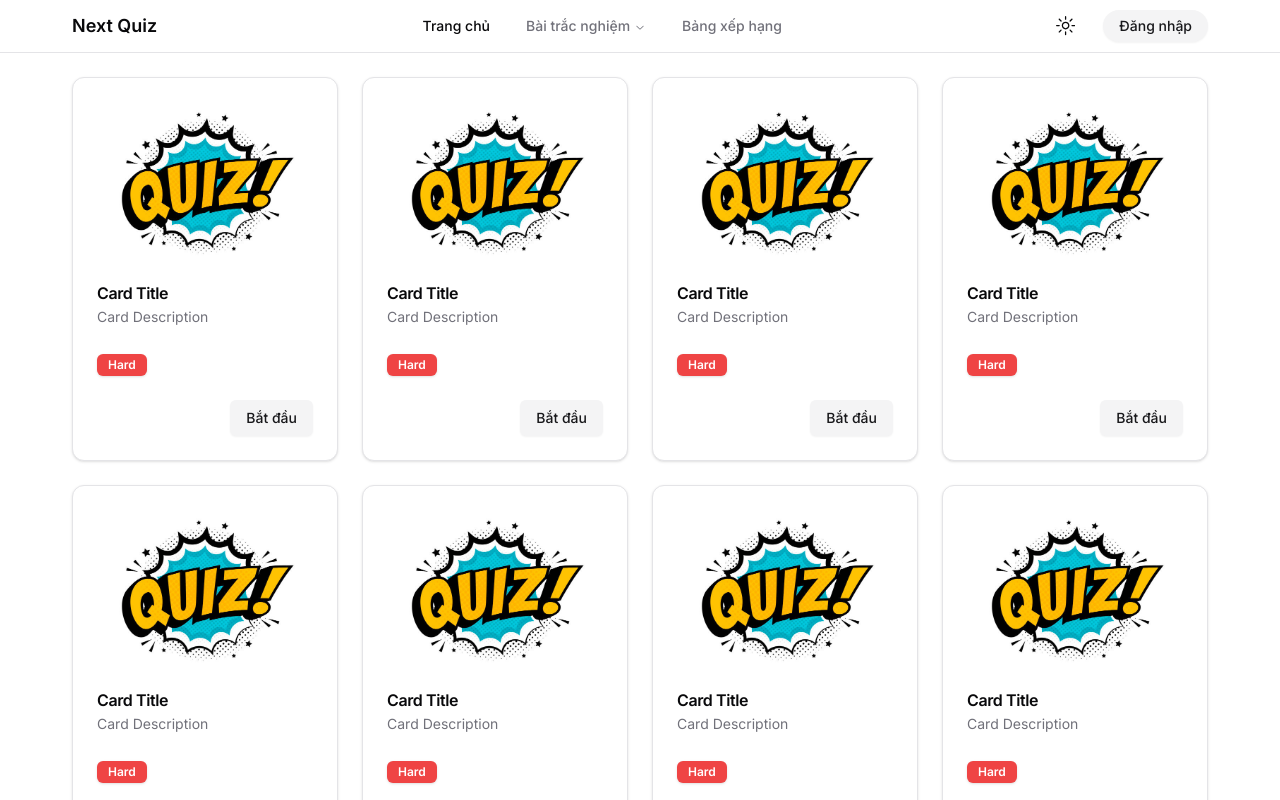
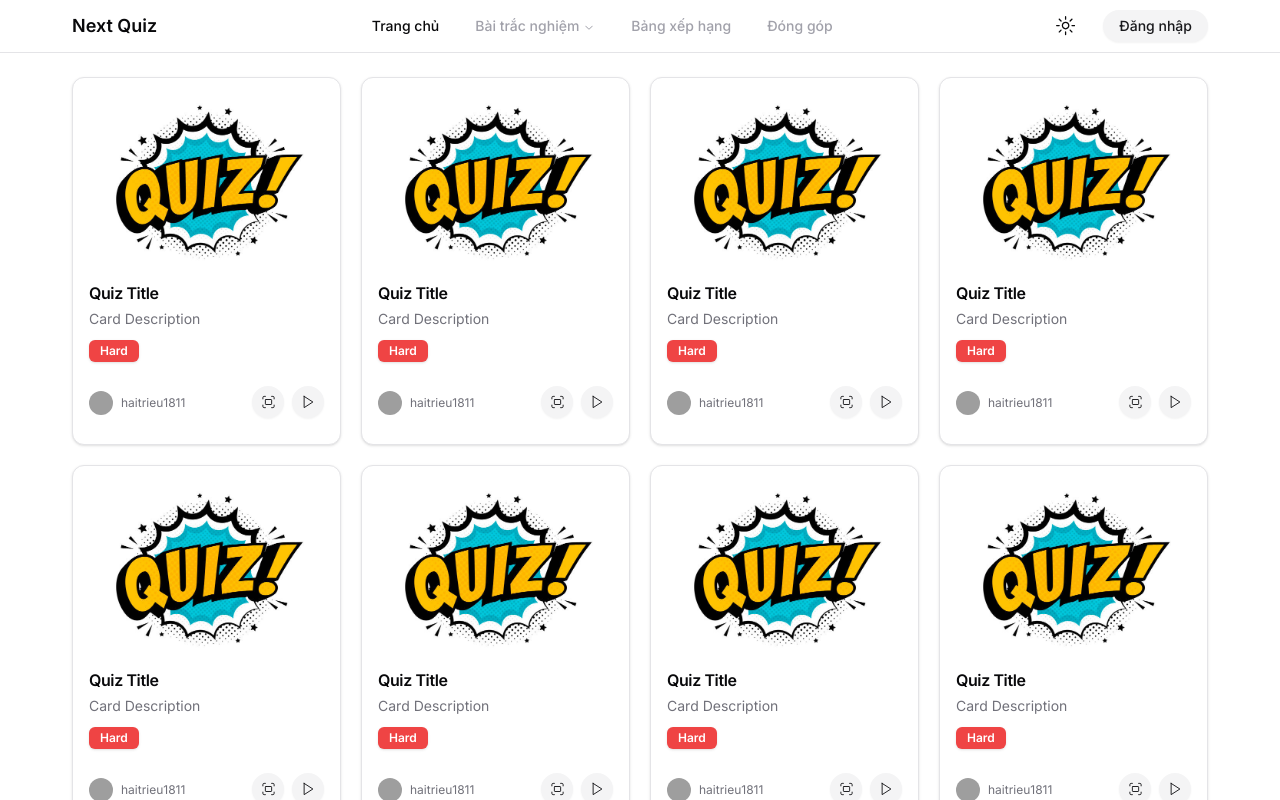
Before and after one commit to haitrieu1811/next-quiz-client, a Next.js app: page / in a window 1280 px wide. Shown: the top 800 px of the page. Built offline with nearby package versions, Linux system fonts and the light colour scheme; grey boxes are pictures that could not be loaded.

Commit message:
Cập nhật giao diện quiz item

```diff
--- a/package.json
+++ b/package.json
@@ -16,6 +16,7 @@
     "@radix-ui/react-label": "^2.0.2",
     "@radix-ui/react-navigation-menu": "^1.1.4",
     "@radix-ui/react-slot": "^1.0.2",
+    "@radix-ui/react-tooltip": "^1.0.7",
     "class-variance-authority": "^0.7.0",
     "classnames": "^2.3.2",
     "clsx": "^2.0.0",
--- a/src/app/(user)/page.tsx
+++ b/src/app/(user)/page.tsx
@@ -4,7 +4,7 @@ import Quiz from "@/components/quiz";
 
 const Home = () => {
   return (
-    <div className="grid grid-cols-12 gap-6 py-6">
+    <div className="grid grid-cols-12 gap-5 py-6">
       {Array(20)
         .fill(0)
         .map((_, index) => (
--- a/src/components/header.tsx
+++ b/src/components/header.tsx
@@ -1,8 +1,8 @@
 "use client";
 
+import classNames from "classnames";
 import Link from "next/link";
 import { usePathname } from "next/navigation";
-import classNames from "classnames";
 
 import {
   NavigationMenu,
@@ -16,7 +16,7 @@ import {
 import PATH from "@/constants/path";
 import AccountDropdown from "./account-dropdown";
 import { ModeToggle } from "./mode-toggle";
-import { Button, buttonVariants } from "./ui/button";
+import { Button } from "./ui/button";
 
 const quizzes: { title: string; href: string; description: string }[] = [
   {
@@ -37,7 +37,7 @@ const isAuthenticated = false;
 const Header = () => {
   const pathname = usePathname();
   return (
-    <header className="sticky top-0 left-0 right-0 bg-background border-b border-b-border">
+    <header className="sticky top-0 left-0 right-0 z-[999] bg-background border-b border-b-border">
       <nav className="container py-2 flex justify-between items-center">
         <Link
           href={PATH.HOME}
@@ -51,7 +51,7 @@ const Header = () => {
               <Link href={PATH.HOME} legacyBehavior passHref>
                 <NavigationMenuLink
                   className={classNames(navigationMenuTriggerStyle(), {
-                    "text-zinc-500": pathname !== PATH.HOME,
+                    "text-zinc-400 dark:text-zinc-500": pathname !== PATH.HOME,
                   })}
                 >
                   Trang chủ
@@ -61,7 +61,7 @@ const Header = () => {
             <NavigationMenuItem>
               <NavigationMenuTrigger
                 className={classNames({
-                  "text-zinc-500": pathname !== PATH.QUIZZES,
+                  "text-zinc-400 dark:text-zinc-500": pathname !== PATH.QUIZZES,
                 })}
               >
                 Bài trắc nghiệm
@@ -92,10 +92,23 @@ const Header = () => {
               <Link href={PATH.RANKING} legacyBehavior passHref>
                 <NavigationMenuLink
                   className={classNames(navigationMenuTriggerStyle(), {
-                    "text-zinc-500": pathname !== PATH.RANKING,
+                    "text-zinc-400 dark:text-zinc-500":
+                      pathname !== PATH.RANKING,
                   })}
                 >
                   Bảng xếp hạng
+                </NavigationMenuLink>
+              </Link>
+            </NavigationMenuItem>
+            <NavigationMenuItem>
+              <Link href={PATH.CONTRIBUTE} legacyBehavior passHref>
+                <NavigationMenuLink
+                  className={classNames(navigationMenuTriggerStyle(), {
+                    "text-zinc-400 dark:text-zinc-500":
+                      pathname !== PATH.CONTRIBUTE,
+                  })}
+                >
+                  Đóng góp
                 </NavigationMenuLink>
               </Link>
             </NavigationMenuItem>
--- a/src/components/quiz.tsx
+++ b/src/components/quiz.tsx
@@ -1,4 +1,6 @@
+import { Fullscreen, Play } from "lucide-react";
 import Image from "next/image";
+import Link from "next/link";
 
 import quizExample from "@/assets/images/quiz-example.jpg";
 import {
@@ -9,8 +11,16 @@ import {
   CardHeader,
   CardTitle,
 } from "@/components/ui/card";
+import PATH from "@/constants/path";
+import { Avatar, AvatarFallback, AvatarImage } from "./ui/avatar";
+import { Badge } from "./ui/badge";
 import { Button } from "./ui/button";
-import { Badge } from "./ui/badge";
+import {
+  Tooltip,
+  TooltipContent,
+  TooltipProvider,
+  TooltipTrigger,
+} from "./ui/tooltip";
 
 interface QuizProps {
   className?: string;
@@ -19,16 +29,58 @@ interface QuizProps {
 const Quiz = ({ className }: QuizProps) => {
   return (
     <Card className={className}>
-      <CardHeader>
-        <Image src={quizExample} alt="" className="rounded-lg mb-4" />
-        <CardTitle>Card Title</CardTitle>
-        <CardDescription>Card Description</CardDescription>
+      <CardHeader className="p-4">
+        <Link href={PATH.HOME}>
+          <Image src={quizExample} alt="" className="rounded-xl" />
+        </Link>
       </CardHeader>
-      <CardContent>
+      <CardContent className="px-4">
+        <CardTitle className="mb-2">
+          <Link href={PATH.HOME}>
+            <span className="line-clamp-1">Quiz Title</span>
+          </Link>
+        </CardTitle>
+        <CardDescription className="mb-2 line-clamp-1">
+          Card Description
+        </CardDescription>
         <Badge className="bg-red-500 dark:bg-red-700 text-white">Hard</Badge>
       </CardContent>
-      <CardFooter className="flex justify-end">
-        <Button variant="secondary">Bắt đầu</Button>
+      <CardFooter className="flex justify-between items-center px-4">
+        <Link href={PATH.HOME} className="flex items-center">
+          <Avatar className="w-6 h-6 select-none">
+            <AvatarImage src="https://github.com/shadcn.png" />
+            <AvatarFallback className="text-xs">CN</AvatarFallback>
+          </Avatar>
+          <span className="text-zinc-500 text-xs ml-2">haitrieu1811</span>
+        </Link>
+        <div>
+          <TooltipProvider>
+            <Tooltip>
+              <TooltipTrigger>
+                <Button
+                  variant="secondary"
+                  size="icon"
+                  className="w-8 h-8 mr-2 rounded-full"
+                >
+                  <Fullscreen strokeWidth={1.5} width={15} />
+                </Button>
+              </TooltipTrigger>
+              <TooltipContent>Xem trước</TooltipContent>
+            </Tooltip>
+            <Tooltip>
+              <TooltipTrigger>
+                <Button
+                  variant="secondary"
+                  size="icon"
+                  className="w-8 h-8 rounded-full"
+                >
+                  <Play strokeWidth={1.5} width={15} />
+                </Button>
+              </TooltipTrigger>
+              <TooltipContent>Bắt đầu</TooltipContent>
+            </Tooltip>
+          </TooltipProvider>
+        </div>
       </CardFooter>
     </Card>
   );
--- /dev/null
+++ b/src/components/ui/tooltip.tsx
@@ -0,0 +1,30 @@
+"use client"
+
+import * as React from "react"
+import * as TooltipPrimitive from "@radix-ui/react-tooltip"
+
+import { cn } from "@/lib/utils"
+
+const TooltipProvider = TooltipPrimitive.Provider
+
+const Tooltip = TooltipPrimitive.Root
+
+const TooltipTrigger = TooltipPrimitive.Trigger
+
+const TooltipContent = React.forwardRef<
+  React.ElementRef<typeof TooltipPrimitive.Content>,
+  React.ComponentPropsWithoutRef<typeof TooltipPrimitive.Content>
+>(({ className, sideOffset = 4, ...props }, ref) => (
+  <TooltipPrimitive.Content
+    ref={ref}
+    sideOffset={sideOffset}
+    className={cn(
+      "z-50 overflow-hidden rounded-md bg-primary px-3 py-1.5 text-xs text-primary-foreground animate-in fade-in-0 zoom-in-95 data-[state=closed]:animate-out data-[state=closed]:fade-out-0 data-[state=closed]:zoom-out-95 data-[side=bottom]:slide-in-from-top-2 data-[side=left]:slide-in-from-right-2 data-[side=right]:slide-in-from-left-2 data-[side=top]:slide-in-from-bottom-2",
+      className
+    )}
+    {...props}
+  />
+))
+TooltipContent.displayName = TooltipPrimitive.Content.displayName
+
+export { Tooltip, TooltipTrigger, TooltipContent, TooltipProvider }
--- a/src/constants/path.ts
+++ b/src/constants/path.ts
@@ -5,6 +5,7 @@ const PATH = {
   PROFILE: "/profile",
   QUIZZES: "/quizzes",
   RANKING: "/ranking",
+  CONTRIBUTE: "/contribute",
 } as const;
 
 export default PATH;
```
Also changed, not shown: 1 other file (tests, documents, lock files or other folders).
